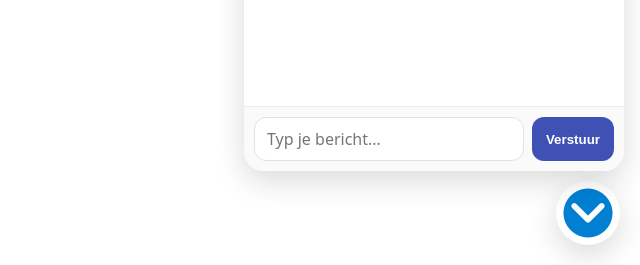
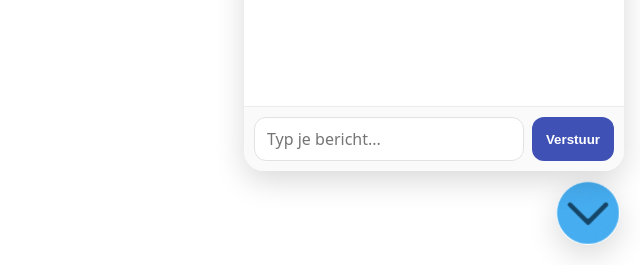
Before and after one commit to vbjservices/chatbot-test, a plain HTML site: page index.html in a window 1280 px wide. Both pictures are taken after a click on the button "Open chat". Shown: the part 535-800 px from the top of the page, without its empty margins (640-1280 px from the left). Drawn offline with Linux system fonts and the light colour scheme.

Commit message:
- drop down image open toegevoegd - Image vult nu gehele button ipv dat je witte randen ziet

```diff
--- a/chat.css
+++ b/chat.css
@@ -14,6 +14,9 @@
 
   /* Min/max voor resizen (JS hanteert dezelfde) */
   --cb-min-width:300px; --cb-min-height:360px;
+
+  /* Zoom voor open icoon (wordt ook via JS gezet) */
+  --cb-open-zoom: 1; /* 1 = geen zoom; bv. 1.08 = +8% */
 }
 
 /* Floating bubble */
@@ -29,18 +32,23 @@
 
 /* Icon-lagen in de bubble (crossfade) */
 .cb-icon{
-  position:absolute; inset:0;
-  width:100%; height:100%;
+  position:absolute;
+  /* kleine bleed om 1px randjes te voorkomen (transparante PNG-randen etc.) */
+  inset:-1px;
+  width:calc(100% + 2px);
+  height:calc(100% + 2px);
   border-radius:50%;
-  object-fit:cover;
+  object-fit:cover;        /* vult de cirkel maximaal zonder verhouding te breken */
+  object-position:center;
   transition:opacity .25s ease, transform .25s ease, filter .25s ease;
   will-change:opacity,transform;
   user-select:none; pointer-events:none;
 }
 .cb-icon-closed{ opacity:1; transform:scale(1); }
-.cb-icon-open  { opacity:0; transform:scale(.9) rotate(-6deg); }
+/* default: open laag is verstopt, zoom wordt via var gestuurd (standaard 1) */
+.cb-icon-open  { opacity:0; transform:scale(var(--cb-open-zoom)) rotate(-6deg); }
 .cb-bubble.is-open .cb-icon-closed{ opacity:0; transform:scale(1.05) rotate(6deg); }
-.cb-bubble.is-open .cb-icon-open  { opacity:1; transform:scale(1) rotate(0); }
+.cb-bubble.is-open .cb-icon-open  { opacity:1; transform:scale(var(--cb-open-zoom)) rotate(0); }
 
 /* Chat window (rechtsonder geankerd) */
 .cb-window{
@@ -165,6 +173,7 @@
 .cb-dot:nth-child(3){ animation-delay:.4s; }
 @keyframes cbblink{ 0%,80%,100%{opacity:.2} 40%{opacity:.9} }
 
+/* ===== Resize handle (linksboven) ===== */
 .cb-resize{
   position:absolute; left:3px; top:3px;
   width:18px; height:18px;
@@ -176,10 +185,10 @@
     linear-gradient(315deg, transparent 0 49%, rgba(255, 255, 255, 0.5) 50%) no-repeat;
   background-size:100% 100%, 70% 70%;
   background-position:center, left top;
-  opacity:0.1;
+  opacity:0.12;
   transition:opacity .15s ease;
 }
-.cb-resize:hover{ opacity:1; }
+.cb-resize:hover{ opacity:.6; }
 
 @media (max-width:480px){
   .cb-window{ right:10px; left:10px; width:auto; height:70vh; }
--- a/chat.js
+++ b/chat.js
@@ -5,7 +5,7 @@ const CHATBOT_CONFIG = {
 
   // Bubble iconen
   bubbleIconClosed: "./Assets/ChatImage.png",
-  bubbleIconOpen:   "./Assets/dropDown.png",
+  bubbleIconOpen:   "./Assets/DropDownImage.png",
 
   // Avatar in de chat header
   agentAvatar: "./Assets/ChatImage.png",
@@ -32,6 +32,9 @@ const CHATBOT_CONFIG = {
     text: "",             // bv. "© Dimensio"
     opacity: 0.6
   },
+
+  // Extra: zoom voor open-icoon om transparante padding te compenseren
+  bubbleOpenZoom: 1.25, // zet bv. 1.08 als je PNG een transparante rand heeft
 
   // Resize instellingen
   resize: {
@@ -66,6 +69,12 @@ const CHATBOT_CONFIG = {
     if (!src) { elAvatar.style.display='none'; return; }
     elAvatar.src = bust(src);
     elAvatar.referrerPolicy = "no-referrer";
+  }
+
+  // Zet de gewenste zoom voor het open-icoon als CSS var (voor 100% fill)
+  function applyOpenZoom(){
+    const zoom = Number(CHATBOT_CONFIG.bubbleOpenZoom || 1);
+    elToggle.style.setProperty('--cb-open-zoom', String(zoom > 0 ? zoom : 1));
   }
 
   /* ---------- Markdown renderer ---------- */
@@ -316,6 +325,7 @@ const CHATBOT_CONFIG = {
   setBubbleIcons(CHATBOT_CONFIG.bubbleIconClosed, CHATBOT_CONFIG.bubbleIconOpen);
   preload(CHATBOT_CONFIG.bubbleIconClosed); preload(CHATBOT_CONFIG.bubbleIconOpen);
   setAvatar(CHATBOT_CONFIG.agentAvatar);
+  applyOpenZoom();              // <<-- belangrijk voor 100% vulling
   if (CHATBOT_CONFIG.title) qs('#cbTitle').textContent = CHATBOT_CONFIG.title;
 
   // Watermark + Resize init
```
Also changed, not shown: Assets/DropDownImage.png (added).
